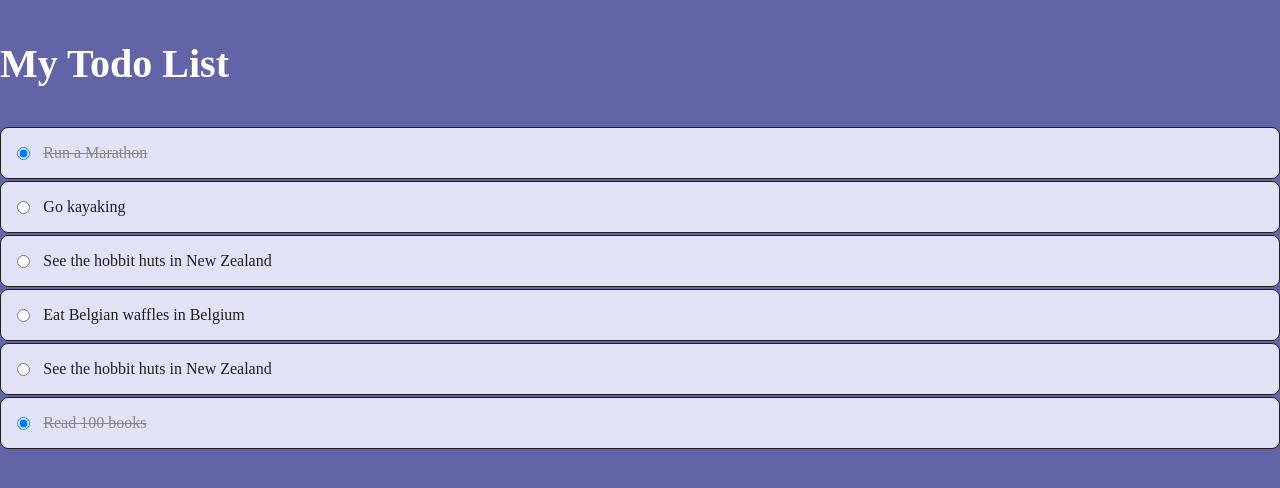
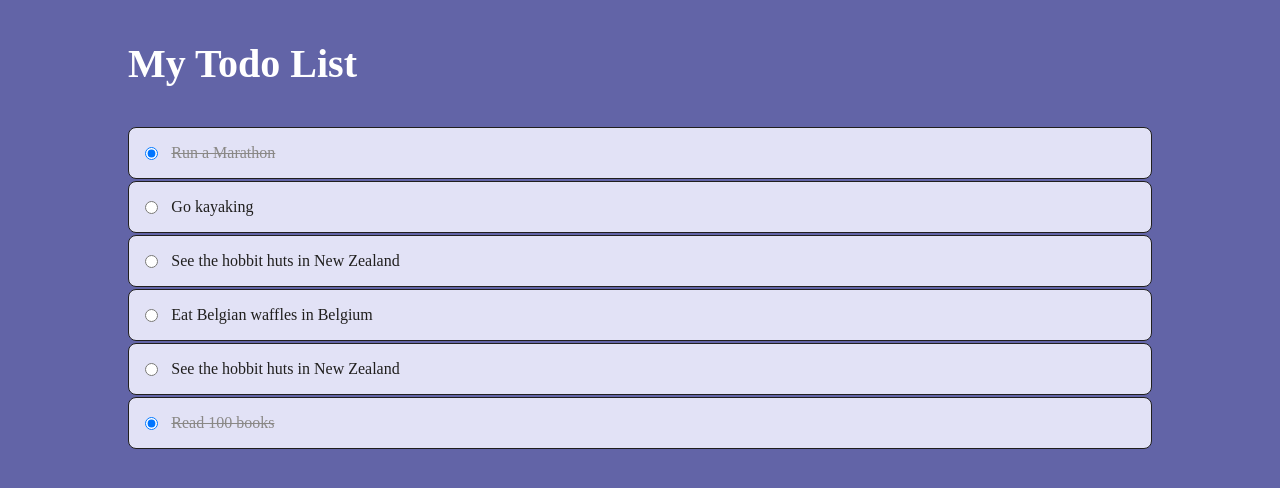
Before and after one commit to GoldenaArcher/todo-h5c3js, a plain HTML site: page index.html in a window 1280 px wide. Both pictures are taken after a click on the item "Run a Marathon". Drawn offline with Linux system fonts and the light colour scheme.

Commit message:
update event handler

```diff
--- a/css/style.css
+++ b/css/style.css
@@ -34,6 +34,7 @@ body {
 }
 .container {
   max-width: 1280px;
+  width: 80%;
   margin: 0 auto;
 }
 .todo-list__header {
--- a/js/data.json
+++ b/js/data.json
@@ -1,23 +1,41 @@
 [
-  { "id": 1, "item": "Run a Marathon", "completed": false, "deleted": false },
-  { "id": 2, "item": "Go kayaking", "completed": false, "deleted": false },
+  {
+    "userId": 1,
+    "id": 1,
+    "title": "Run a Marathon",
+    "completed": false,
+    "deleted": false
+  },
+  {
+    "userId": 1,
+    "id": 2,
+    "title": "Go kayaking",
+    "completed": false,
+    "deleted": false
+  },
   {
     "id": 3,
-    "item": "See the hobbit huts in New Zealand",
+    "title": "See the hobbit huts in New Zealand",
     "completed": false,
     "deleted": false
   },
   {
     "id": 4,
-    "item": "Eat Belgian waffles in Belgium",
+    "title": "Eat Belgian waffles in Belgium",
     "completed": false,
     "deleted": false
   },
   {
     "id": 5,
-    "item": "See the hobbit huts in New Zealand",
+    "title": "See the hobbit huts in New Zealand",
     "completed": false,
     "deleted": false
   },
-  { "id": 6, "item": "Read 100 books", "completed": true, "deleted": false }
+  {
+    "userId": 1,
+    "id": 6,
+    "title": "Read 100 books",
+    "completed": true,
+    "deleted": false
+  }
 ]
--- a/js/index.js
+++ b/js/index.js
@@ -8,8 +8,8 @@ const COMPLETED_ITEM_CLASS = "todo-list-completed";
 
 let todoList = null;
 
-const fetchData = async () => {
-  let data = await fetch("js/data.json")
+const fetchData = async (path) => {
+  let data = await fetch(path)
     .then((res) => res.json())
     .then((json) => json);
 
@@ -17,37 +17,31 @@ const fetchData = async () => {
 };
 
 const render = (el, data) => {
-  if (typeof data === "string") el.append(data);
-  if (data instanceof Array) el.append(...data);
+  if (typeof data === "string") el.replaceChildren(data);
+  if (data instanceof Array) el.replaceChildren(...data);
 };
 
 const compareId = (id1, id2) => id1 * 1 === id2 * 1;
 
-const findListItem = (id) =>
-  todoList.find((listItem) => compareId(listItem.id, id));
-
 const toggleCompletion = (el) => {
   const { target } = el;
-  const {id } = target;
-  const toggledItem = findListItem(id);
-  toggledItem.completed = !toggledItem.completed;
+  const id = target.id || target.parentElement.id;
 
-  todoList = todoList.map((todoItem) =>
-    compareId(todoItem.id, toggledItem.id) ? toggledItem : todoItem
-  );
+  todoList = todoList.map((todoItem) => {
+    if (compareId(todoItem.id, id)) {
+      return { ...todoItem, completed: !todoItem.completed };
+    } else {
+      return todoItem;
+    }
+  });
 
   //   TODO - Persist data
-  if (toggledItem.completed) {
-    el.target.classList.add(COMPLETED_ITEM_CLASS);
-    el.target.children[0].checked = true;
-} else {
-    el.target.classList.remove(COMPLETED_ITEM_CLASS);
-    el.target.children[0].checked = false;
-  }
+
+  renderTodoList(todoList);
 };
 
 const generateTodoItem = (todoItem) => {
-  const { id, item, completed, deleted } = todoItem;
+  const { id, title, completed, deleted } = todoItem;
 
   if (deleted) return;
 
@@ -65,7 +59,7 @@ const generateTodoItem = (todoItem) => {
 
   const itemNode = document.createElement("span");
   itemNode.classList.add("todo-list__content__item");
-  itemNode.innerHTML = item;
+  itemNode.innerHTML = title;
 
   liNode.append(radioNode, itemNode);
 
@@ -89,7 +83,8 @@ const renderTodoHeader = () => {
 };
 
 const init = async () => {
-  todoList = await fetchData();
+//   todoList = await fetchData("https://jsonplaceholder.typicode.com/todos");
+  todoList = await fetchData("js/data.json");
 
   renderTodoHeader();
   renderTodoList(todoList);
```
Also changed, not shown: 1 other file.
